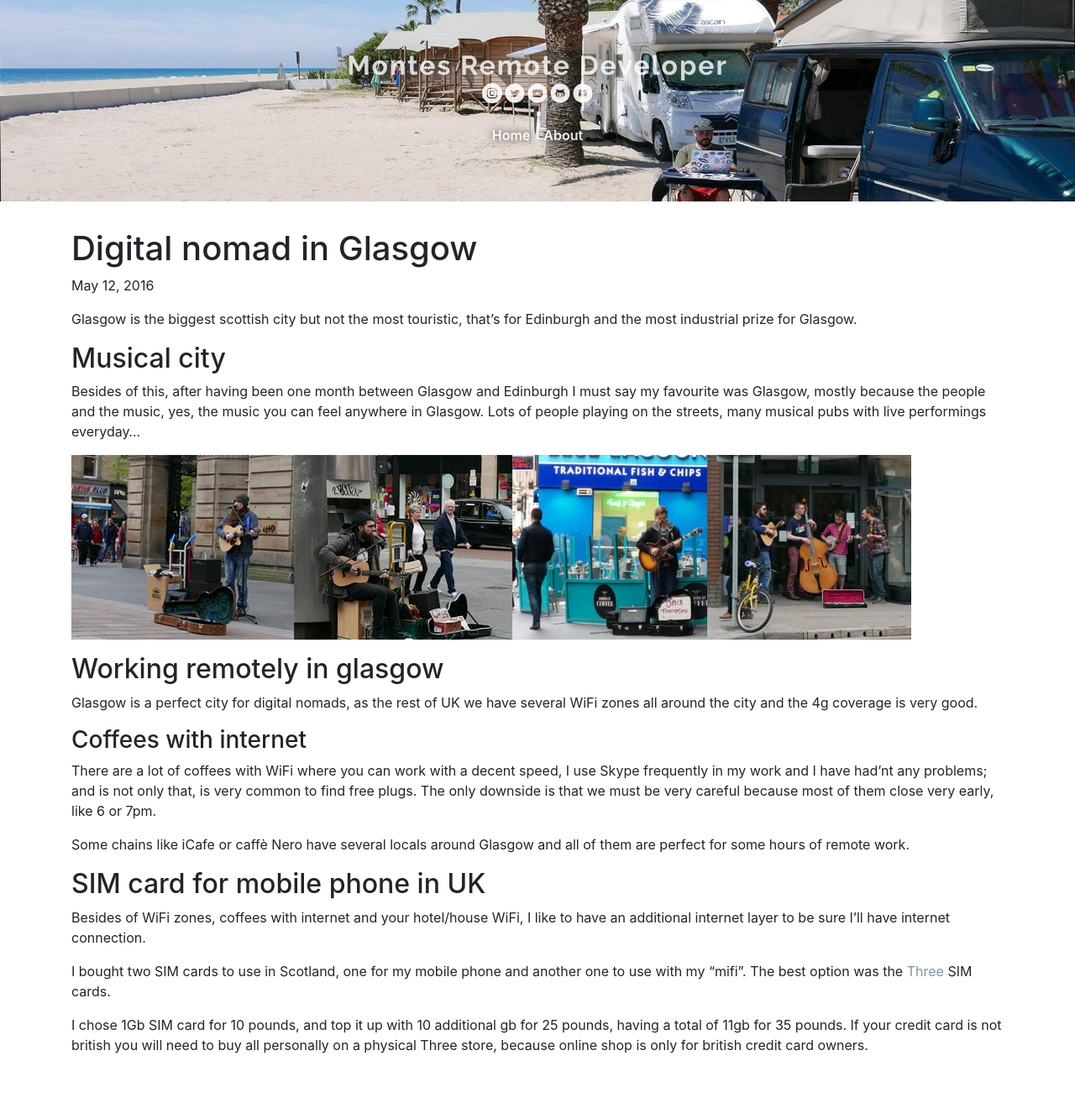
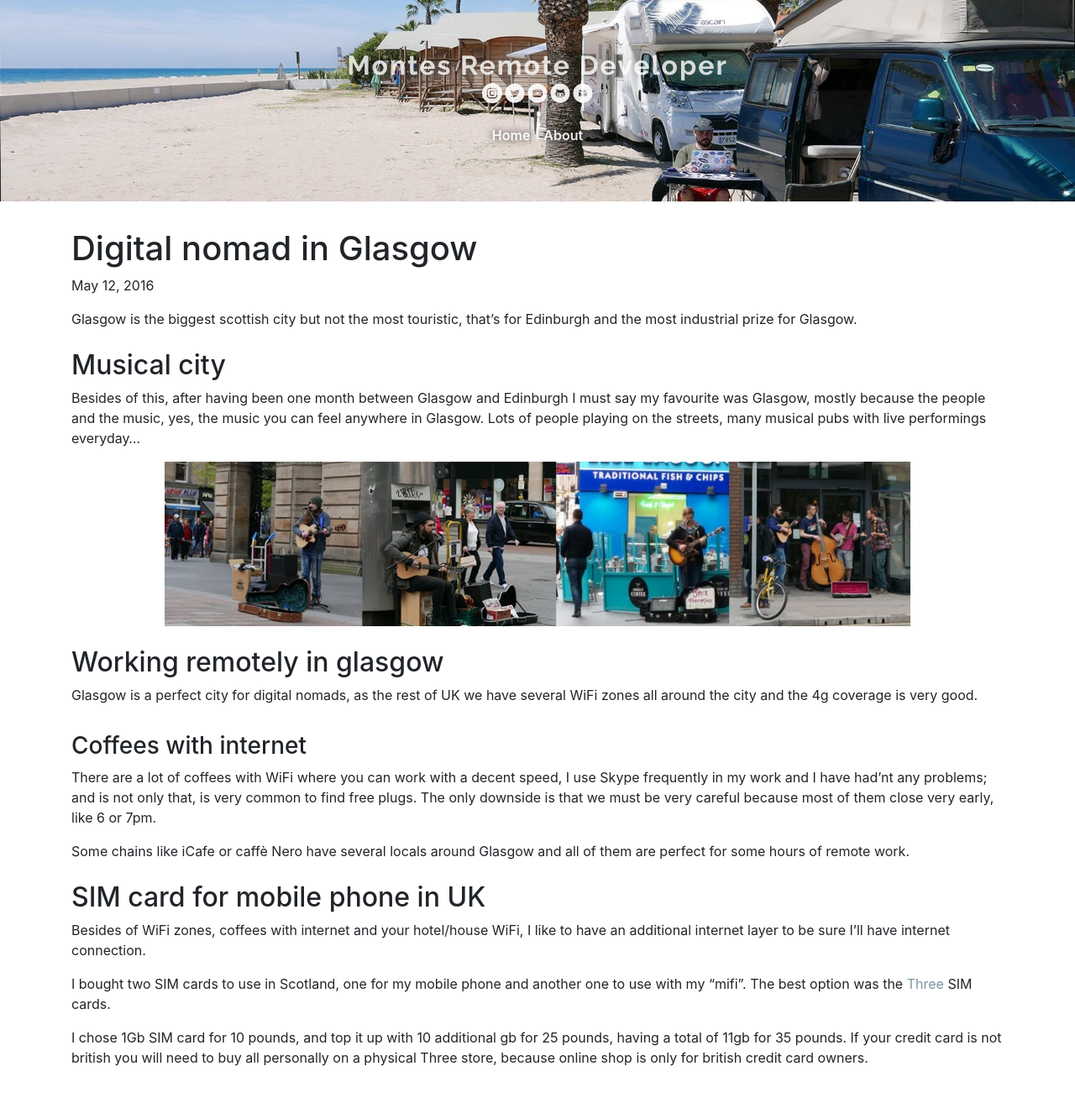
Before and after one commit to montes/montes.github.io, a Jekyll site: the page built from _posts/2016-05-12-digital-nomad-in-glasgow.md, in a window 1280 px wide. Shown: the whole page at 84% size. Built offline with Jekyll 4.4.1, drawn with Linux system fonts in a browser that asks for light colours.

Commit message:
Better design for posts

```diff
--- a/_sass/jekyllandmrmontes.scss
+++ b/_sass/jekyllandmrmontes.scss
@@ -43,4 +43,5 @@
     "jekyllandmrmontes/navbar",
     "jekyllandmrmontes/footer",
     "jekyllandmrmontes/post-list",
+    "jekyllandmrmontes/post",
     "jekyllandmrmontes/syntax-highlighting";
--- /dev/null
+++ b/_sass/jekyllandmrmontes/_post.scss
@@ -0,0 +1,22 @@
+
+.post {
+    img {
+        display: block;
+        margin: 0 auto;
+        max-width: 80%;
+    }
+
+    h2 {
+        margin-top: 1.5rem;
+    }
+
+    h3 {
+        margin-top: 2rem;
+        margin-bottom: 0.5rem;
+    }
+
+    h4 {
+        margin-top: 1.5rem;
+        margin-bottom: 1rem;
+    }
+}
```
